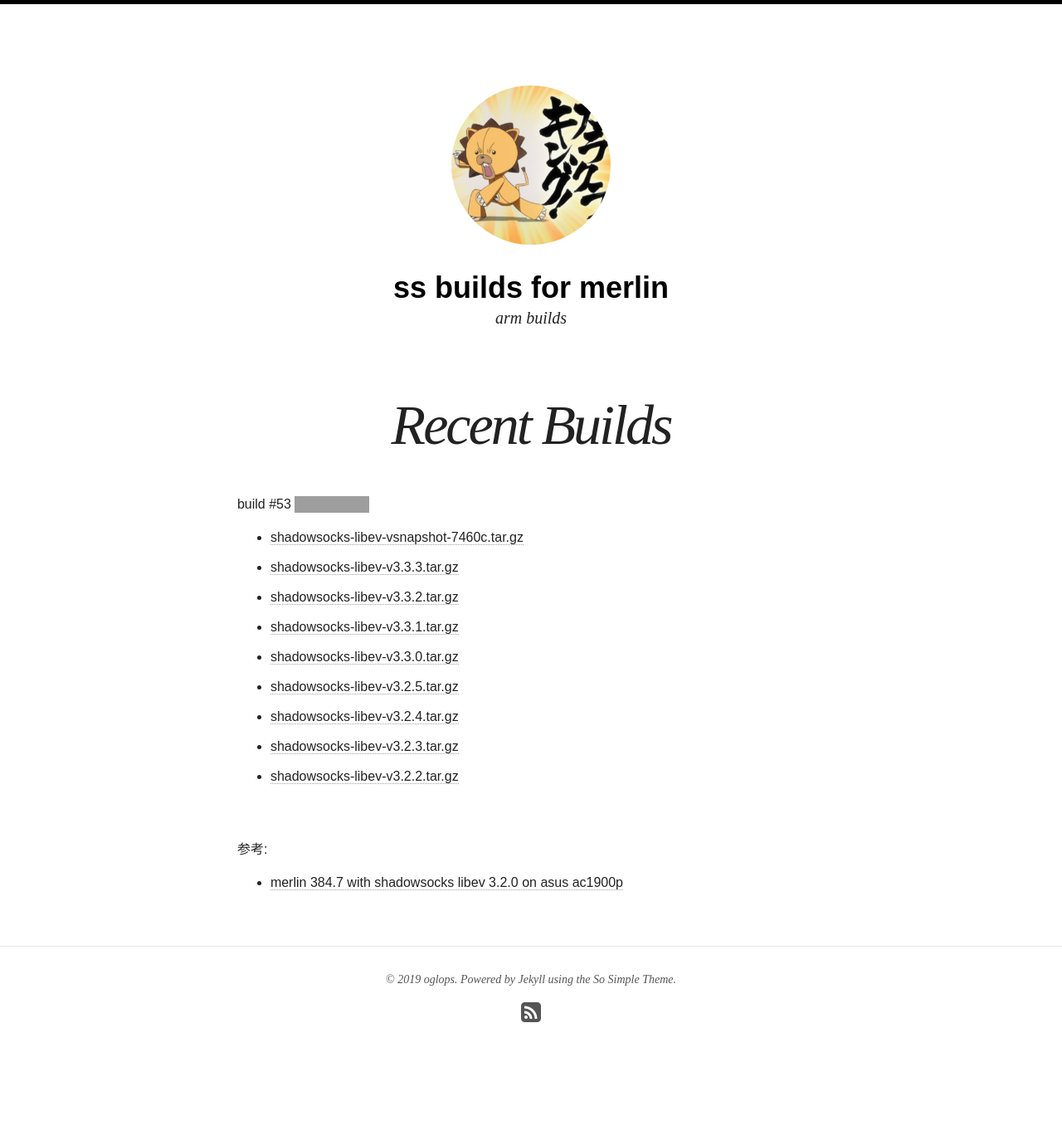
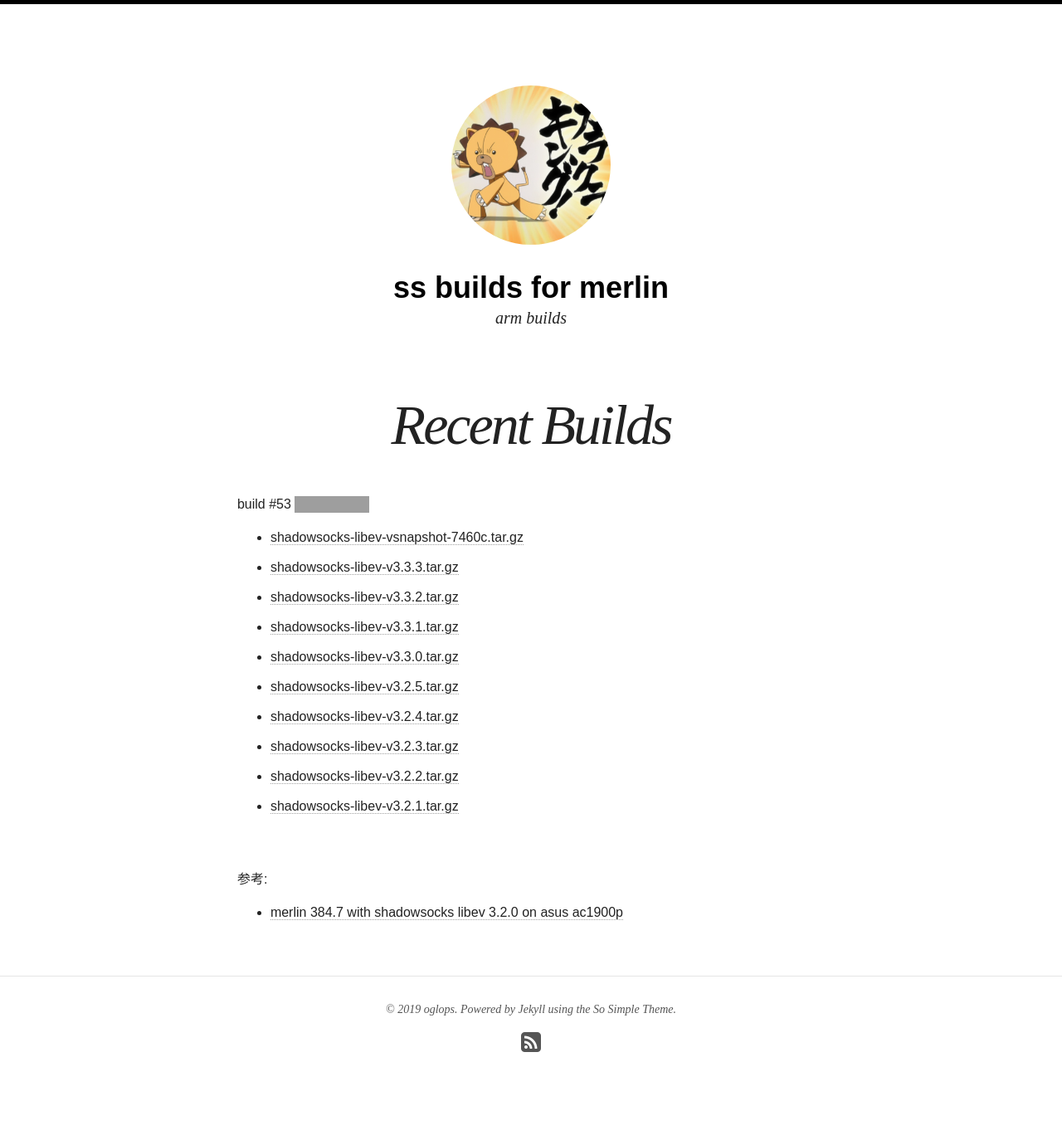
Before and after one commit to oglopss/merlin-ss-ci-jekyll, a Jekyll site: the page built from index.html, in a window 1280 px wide. Shown: the whole page at 83% size. Built offline with Jekyll 4.4.1, drawn with Linux system fonts in a browser that asks for light colours; nearby versions of some CDN libraries; before the commit the page ends 1332 px from its top, so only the background shows below that; grey boxes are pictures that could not be loaded.

Commit message:
Travis build 53 v3.2.1 pushed to gh-pages

```diff
--- a/_data/ss.yml
+++ b/_data/ss.yml
@@ -9,3 +9,4 @@ files:
   - v3.2.4
   - v3.2.3
   - v3.2.2
+  - v3.2.1
```
Also changed, not shown: 1 other file.
